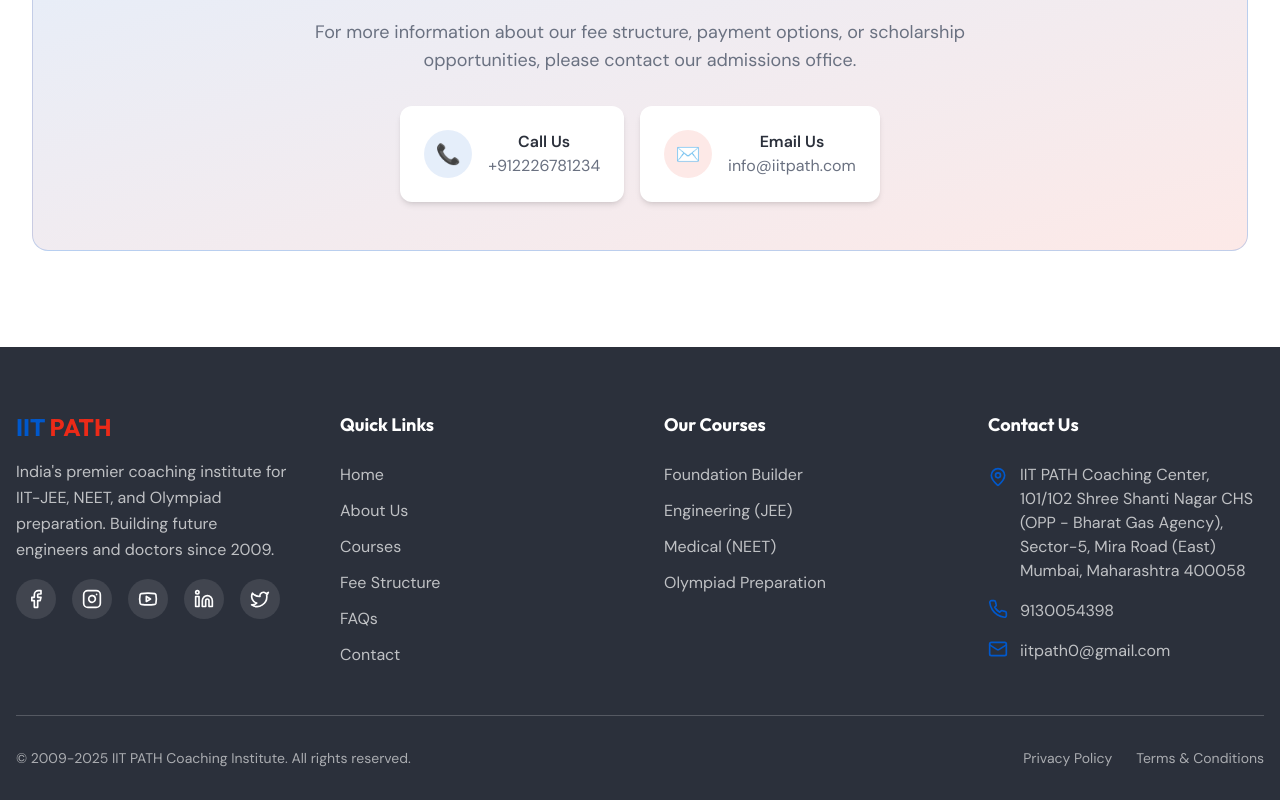
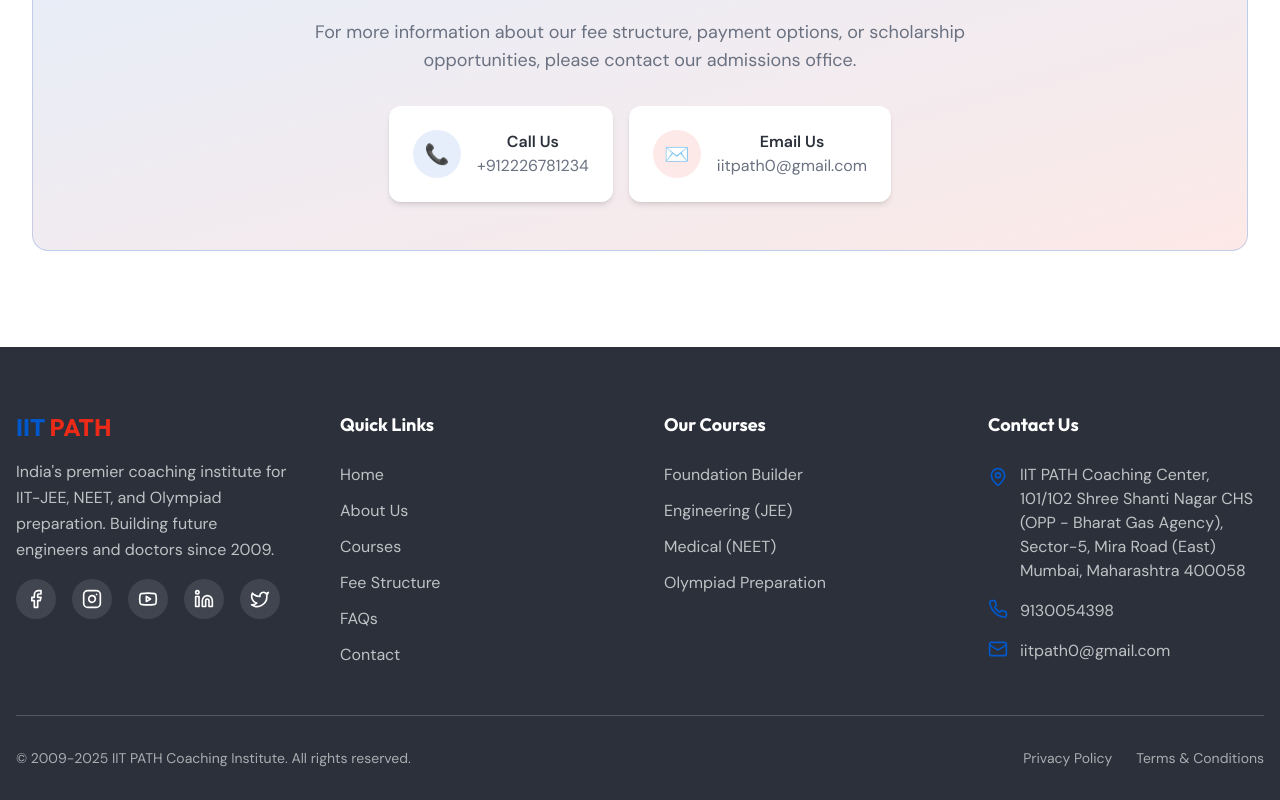
Before and after one commit to iitpath3-tech/pathfinder-web, a React (Vite) app: page /fee-structure in a window 1280 px wide. Shown: the part 2233-3033 px from the top of the page. Built offline with nearby package versions, Linux system fonts and the light colour scheme; the HTML template or start-up script is replaced by a standard one.

Commit message:
Email address updated in fee structure

```diff
--- a/src/pages/FeeStructure.tsx
+++ b/src/pages/FeeStructure.tsx
@@ -226,7 +226,7 @@
                   </div>
                   <div>
                     <p className="font-semibold">Email Us</p>
-                    <p className="text-muted-foreground">info@iitpath.com</p>
+                    <p className="text-muted-foreground">iitpath0@gmail.com</p>
                   </div>
                 </div>
               </div>
```
